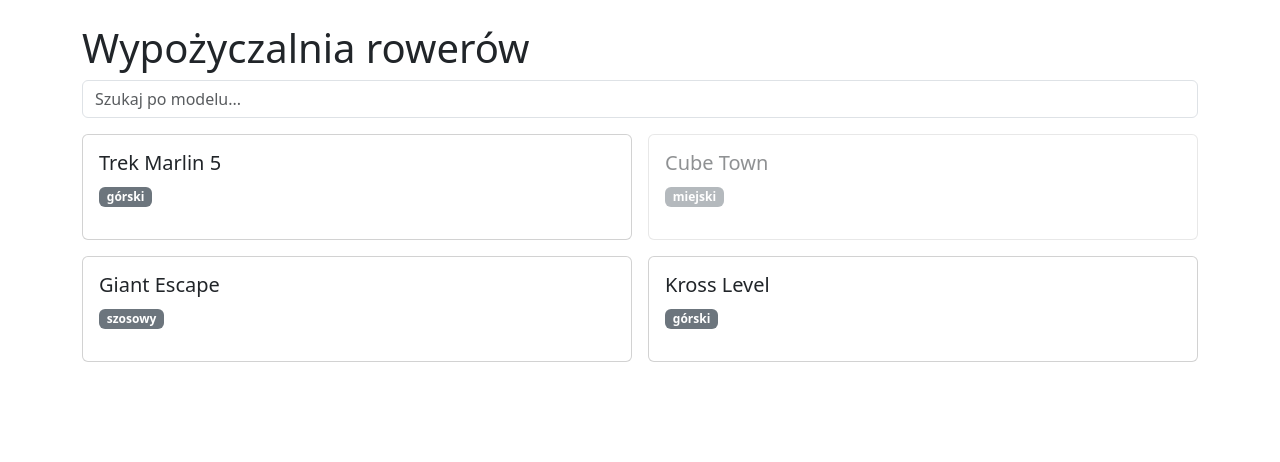
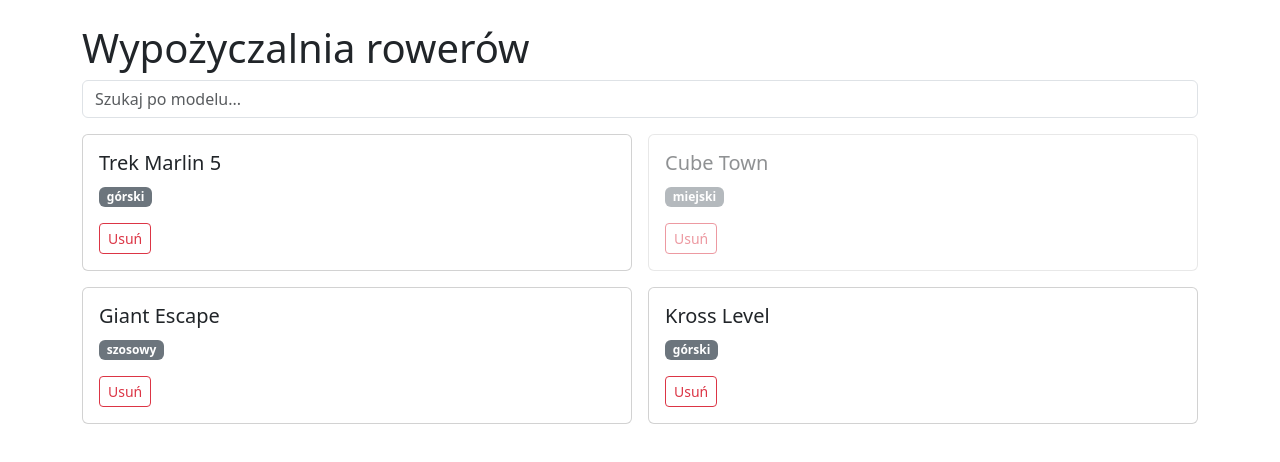
Before and after one commit to Cunny-Connoisseur/Webowe-zadania, a React (Vite) app: page / in a window 1280 px wide. Shown: the top 462 px of the page. Built offline with nearby package versions, Linux system fonts and the light colour scheme.

Commit message:
delete bikes

```diff
--- a/src/App.jsx
+++ b/src/App.jsx
@@ -13,6 +13,7 @@ export default function App() {
   const [isLoading, setIsLoading] = useState(true)
   const [error, setError] = useState(null)
   const [search, setSearch] = useState('')
+  const [hasDeletedBike, setHasDeletedBike] = useState(false)
 
   useEffect(() => {
     let active = true
@@ -28,6 +29,11 @@ export default function App() {
   const query = search.toLowerCase()
   const visible = bikes.filter(bike => bike.model.toLowerCase().includes(query))
 
+  const handleDeleteBike = (id) => {
+    setBikes(bikes => bikes.filter(bike => bike.id !== id))
+    setHasDeletedBike(true)
+  }
+
   if(isLoading) return (
     <div className="container mt-4">
       <div className="spinner-border" role="status" />
@@ -41,7 +47,7 @@ export default function App() {
     </div>
   )
 
-  if(bikes.length === 0) return (
+  if(bikes.length === 0 && !hasDeletedBike) return (
     <div className="container mt-4">
       <div className="alert alert-secondary">Brak rowerów</div>
     </div>
@@ -64,10 +70,12 @@ export default function App() {
               <div className="card-body">
                 <h3 className="card-title h5">{bike.model}</h3>
                 <span className="badge text-bg-secondary mb-3">{bike.type}</span>
+                <div>
+                  <button type="button" className="btn btn-outline-danger btn-sm" onClick={() => handleDeleteBike(bike.id)}>Usuń</button>
+                </div>
               </div>
             </div>
           </div>
-
         ))}
       </div>
     </div>
```
